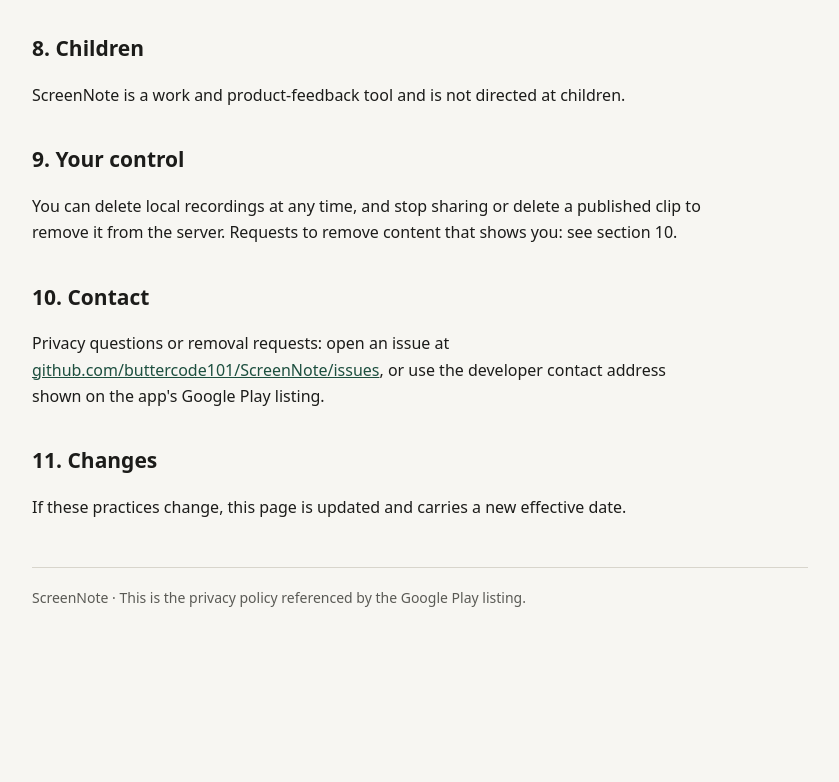
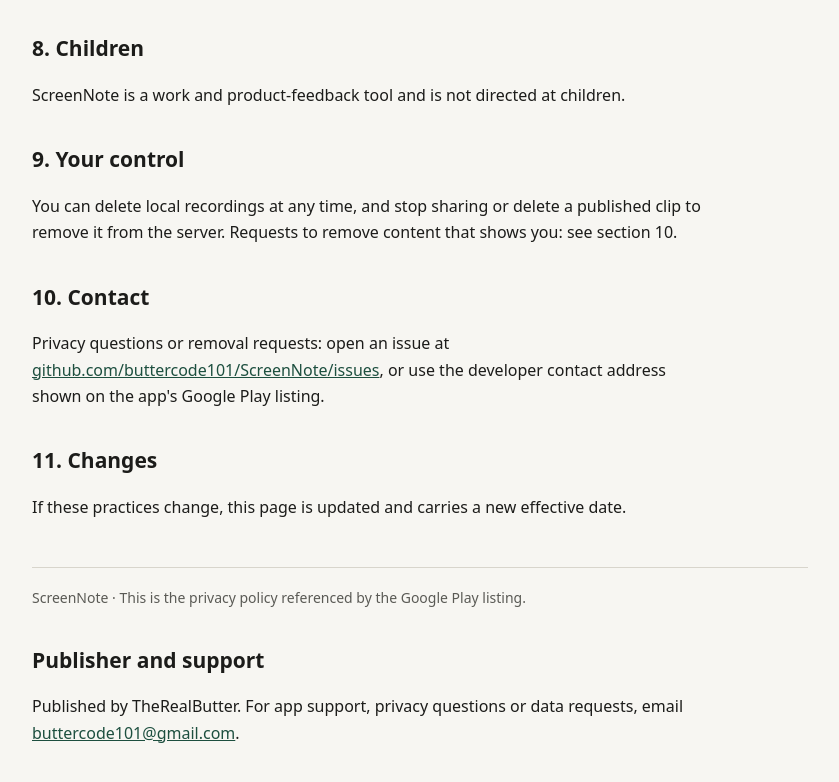
Before and after one commit to buttercode101/ScreenNote, a website: page public/privacy.html in a window 1280 px wide. Shown: the part 1692-2474 px from the top of the page, without its empty margins (220-1059 px from the left). Before the commit the page ends 2373 px from the top, so only its background shows below. Drawn offline with Linux system fonts and the light colour scheme.

Commit message:
docs: publish approved support and privacy contact

```diff
--- a/public/privacy.html
+++ b/public/privacy.html
@@ -47,6 +47,6 @@
 <p>If these practices change, this page is updated and carries a new effective date.</p>
 
 <footer>ScreenNote · This is the privacy policy referenced by the Google Play listing.</footer>
-</main>
+<h2>Publisher and support</h2><p>Published by TheRealButter. For app support, privacy questions or data requests, email <a href="mailto:buttercode101@gmail.com">buttercode101@gmail.com</a>.</p></main>
 </body>
 </html>
```
